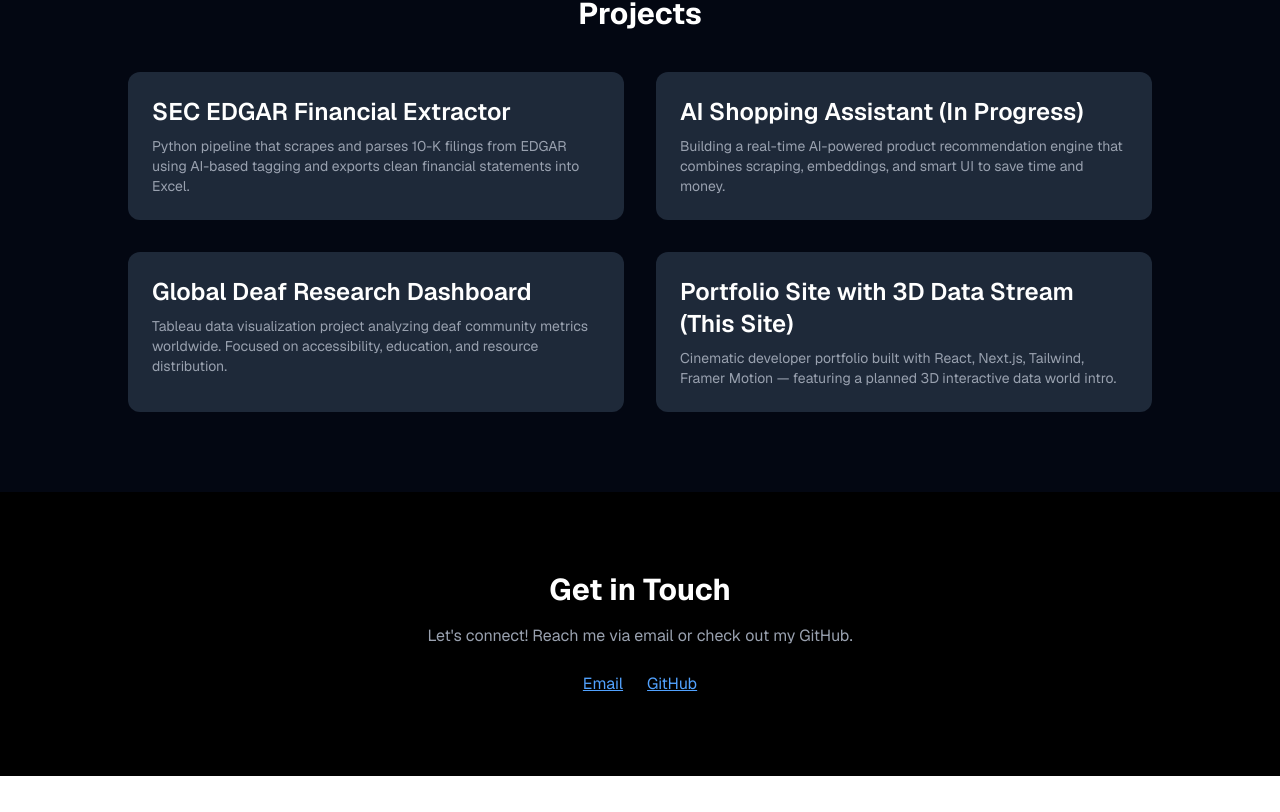
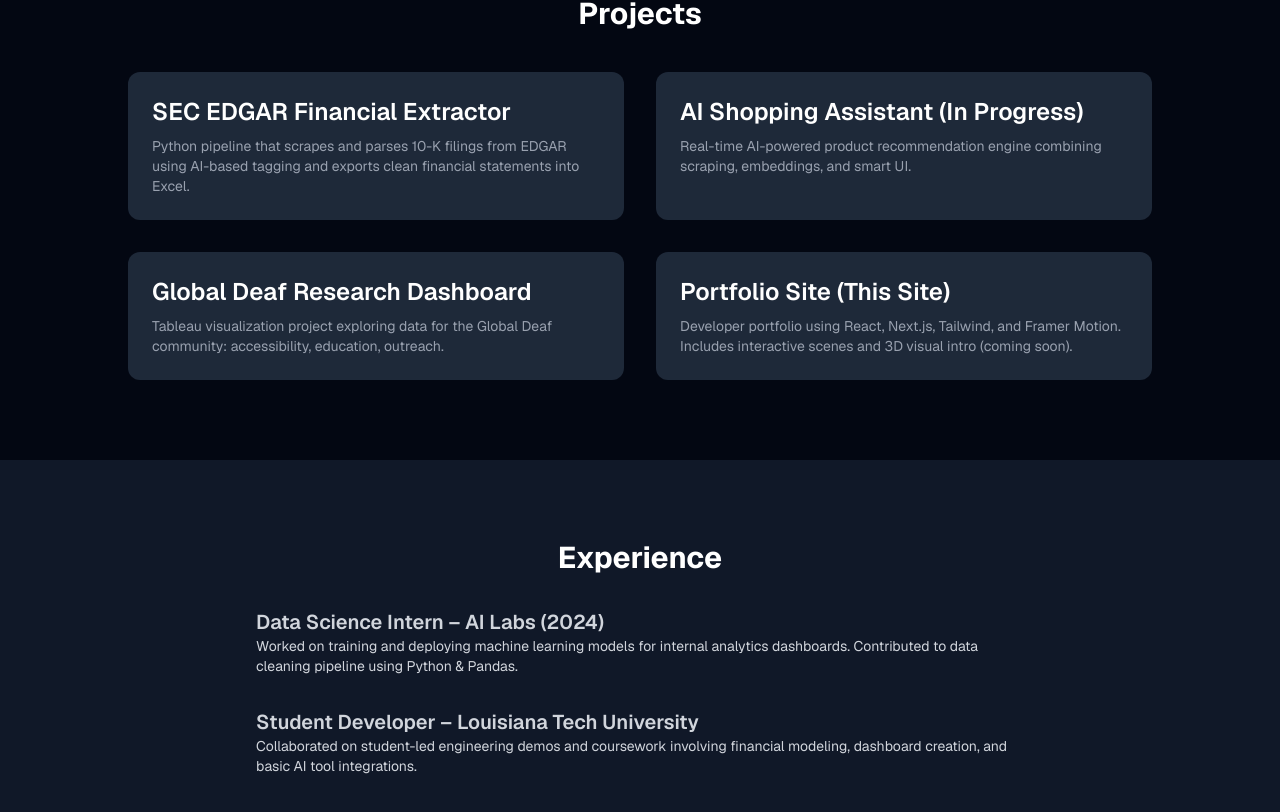
Before and after one commit to JamesPortfolioProjects/jamesportfolio, a Next.js app: page / in a window 1280 px wide. Shown: the part 1168-1980 px from the top of the page. Before the commit the page ends 1944 px from the top, so only its background shows below. Built offline with nearby package versions, Linux system fonts and the light colour scheme.

Commit message:
Add experience section

```diff
--- a/app/page.tsx
+++ b/app/page.tsx
@@ -58,20 +58,42 @@ export default function HomePage() {
             <div className="bg-gray-800 p-6 rounded-xl">
               <h3 className="text-2xl font-semibold mb-2">AI Shopping Assistant (In Progress)</h3>
               <p className="text-gray-400 text-sm">
-                Building a real-time AI-powered product recommendation engine that combines scraping, embeddings, and smart UI to save time and money.
+                Real-time AI-powered product recommendation engine combining scraping, embeddings, and smart UI.
               </p>
             </div>
             <div className="bg-gray-800 p-6 rounded-xl">
               <h3 className="text-2xl font-semibold mb-2">Global Deaf Research Dashboard</h3>
               <p className="text-gray-400 text-sm">
-                Tableau data visualization project analyzing deaf community metrics worldwide. Focused on accessibility, education, and resource distribution.
+                Tableau visualization project exploring data for the Global Deaf community: accessibility, education, outreach.
               </p>
             </div>
             <div className="bg-gray-800 p-6 rounded-xl">
-              <h3 className="text-2xl font-semibold mb-2">Portfolio Site with 3D Data Stream (This Site)</h3>
+              <h3 className="text-2xl font-semibold mb-2">Portfolio Site (This Site)</h3>
               <p className="text-gray-400 text-sm">
-                Cinematic developer portfolio built with React, Next.js, Tailwind, Framer Motion — featuring a planned 3D interactive data world intro.
+                Developer portfolio using React, Next.js, Tailwind, and Framer Motion. Includes interactive scenes and 3D visual intro (coming soon).
               </p>
+            </div>
+          </div>
+        </motion.div>
+      </section>
+
+      {/* Experience */}
+      <section className="py-20 px-8 bg-gray-900">
+        <motion.div
+          initial={{ opacity: 0 }}
+          whileInView={{ opacity: 1 }}
+          transition={{ duration: 0.5 }}
+          className="max-w-3xl mx-auto"
+        >
+          <h2 className="text-3xl font-bold mb-8 text-center">Experience</h2>
+          <div className="space-y-8 text-gray-300">
+            <div>
+              <h3 className="text-xl font-semibold">Data Science Intern – AI Labs (2024)</h3>
+              <p className="text-sm">Worked on training and deploying machine learning models for internal analytics dashboards. Contributed to data cleaning pipeline using Python & Pandas.</p>
+            </div>
+            <div>
+              <h3 className="text-xl font-semibold">Student Developer – Louisiana Tech University</h3>
+              <p className="text-sm">Collaborated on student-led engineering demos and coursework involving financial modeling, dashboard creation, and basic AI tool integrations.</p>
             </div>
           </div>
         </motion.div>
```
